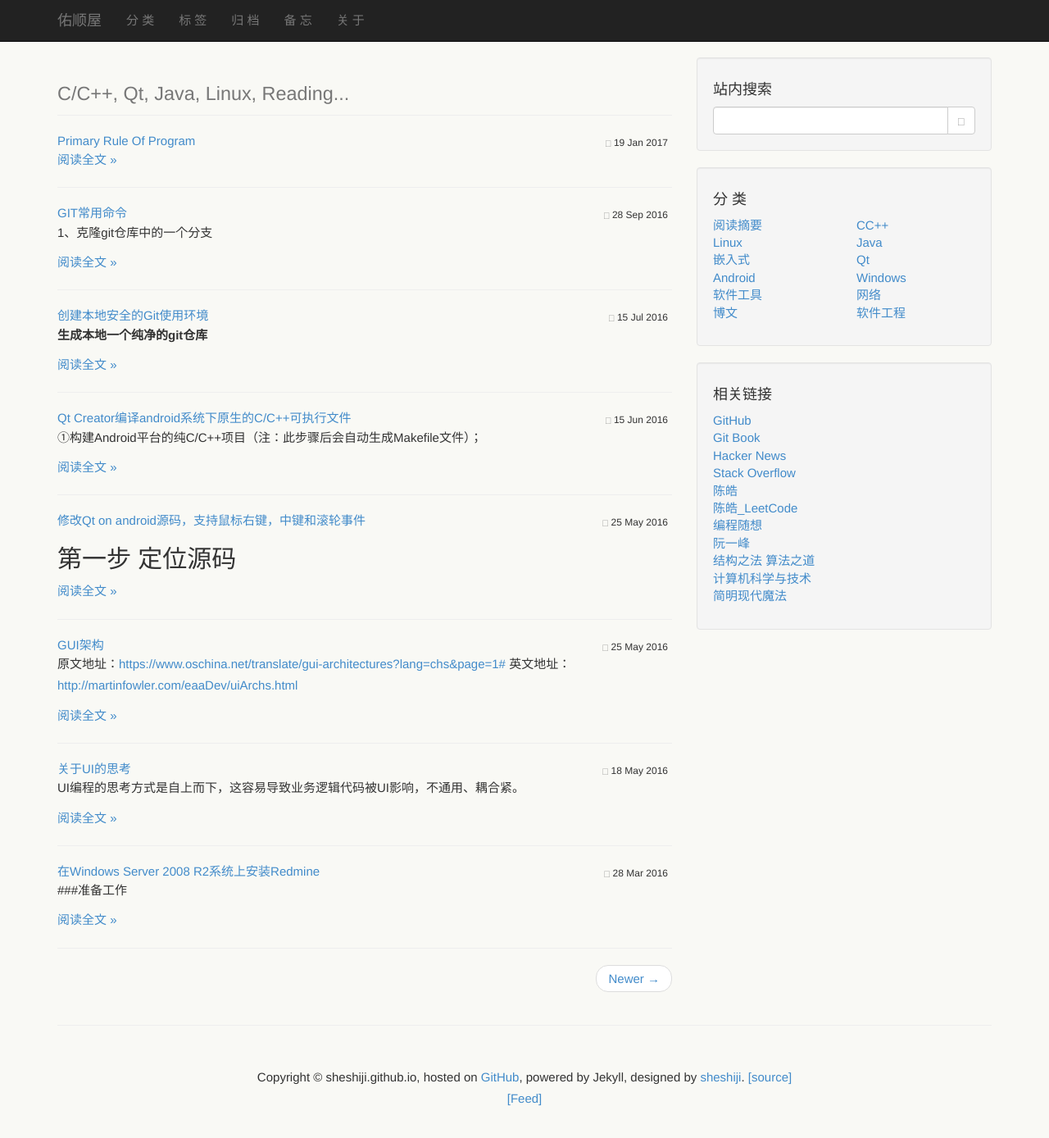
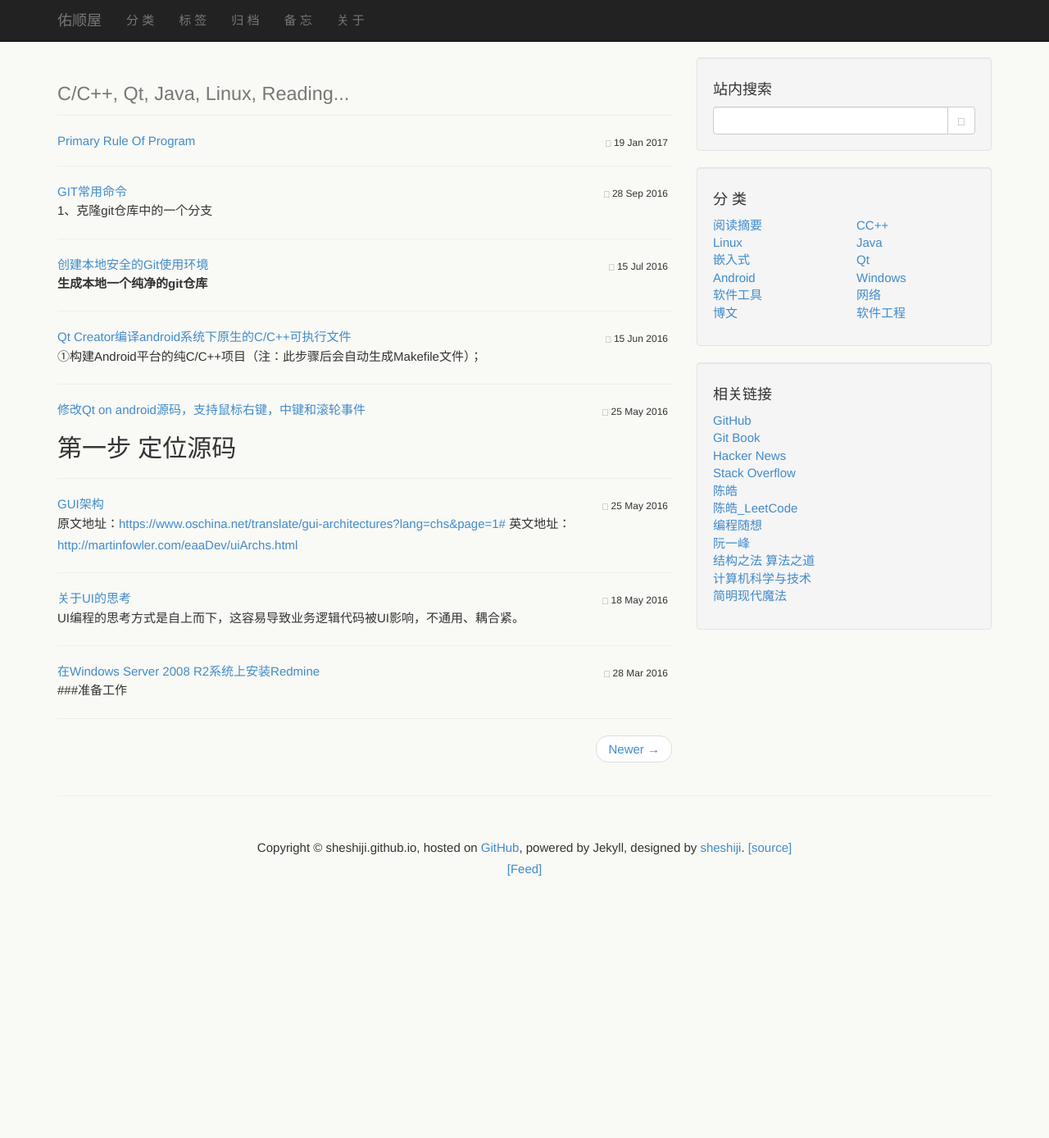
Before and after one commit to sheshiji/sheshiji.github.io, a Jekyll site: the page built from index.html, in a window 1280 px wide and 1400 px high. Shown: the top 1388 px of the window at 82% size. Built offline with Jekyll 4.4.1, drawn with Linux system fonts in a browser that asks for light colours; Markdown is read by kramdown in place of the engine named in the settings; the list of posts is cut into pages by our own code; comment, search, counter and statistics services are not loaded.

Commit message:
update index

```diff
--- a/index.html
+++ b/index.html
@@ -17,7 +17,6 @@ title: "首页：Home"
 	{{ post.date | date_to_string }}
   </div>
 {{ post.excerpt }}
-	<p> <a href="{{ post.url }}"><span >阅读全文 &raquo; </span></a></p>
 <hr>
 {% endfor %}
 
```
